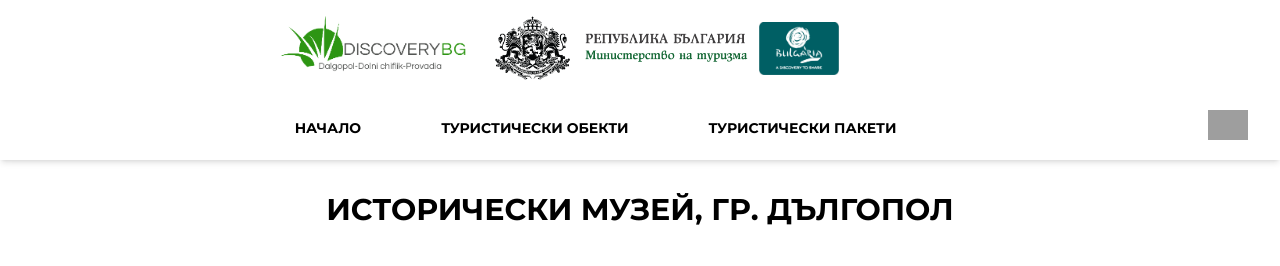
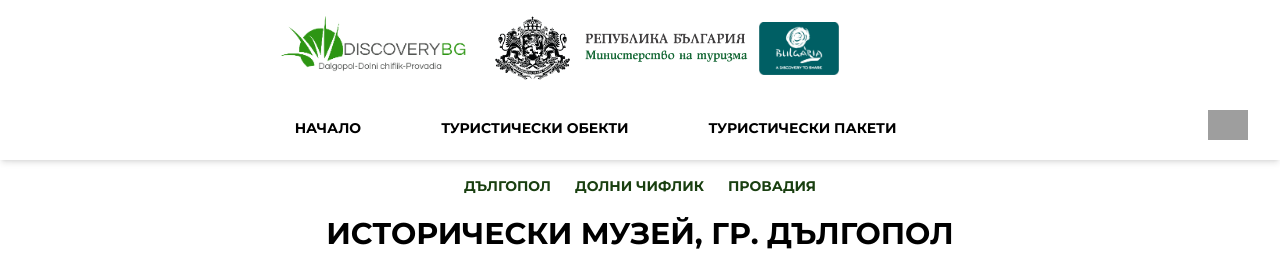
Before and after one commit to lyubomiriliev/DISCOVERYBG-Booking-Website, a React (Vite) app in the folder client/: page /site-details/dalgopol/place1 in a window 1280 px wide. Shown: the top 266 px of the page. Built offline with nearby package versions, Linux system fonts and the light colour scheme; grey boxes are pictures that could not be loaded.

Commit message:
Added breadcrumbs and fixes

```diff
--- /dev/null
+++ b/client/src/components/Breadcrumbs.jsx
@@ -0,0 +1,21 @@
+import { Link } from "react-router-dom";
+
+const Breadcrumbs = () => {
+
+
+    return (
+        <div className='w-full justify-center flex mb-5 gap-6'>
+            <Link to="/location/dalgopol">
+                <p className="text-sm font-body uppercase text-darkGreen font-bold hover:underline">Дългопол</p>
+            </Link>
+            <Link to="/location/dolniChiflik">
+                <p className="text-sm font-body uppercase text-darkGreen font-bold hover:underline">Долни Чифлик</p>
+            </Link>
+            <Link to="/location/provadia">
+                <p className="text-sm font-body uppercase text-darkGreen font-bold hover:underline">Провадия</p>
+            </Link>
+        </div>
+    );
+};
+
+export default Breadcrumbs;
--- a/client/src/components/Header.jsx
+++ b/client/src/components/Header.jsx
@@ -133,7 +133,7 @@ const Header = () => {
                                 {t('header.touristSites')}
                             </h2>
                             {objectsDropdown && (
-                                <div className="absolute flex flex-col space-y-4 pt-4 bg-white shadow-xl px-4 py-4">
+                                <div className="absolute right-0 flex flex-col space-y-4 pt-4 bg-white shadow-xl px-4 py-4">
                                     <Link to="/location/dalgopol">
                                         <h2 className="font-body font-bold uppercase text-black text-sm hover:text-secondary duration-300" onClick={() => setObjectsDropdown(false)}>Дългопол</h2>
                                     </Link>
--- a/client/src/components/TouristSites.jsx
+++ b/client/src/components/TouristSites.jsx
@@ -12,6 +12,8 @@ const TouristSites = () => {
         { key: 'dolniChiflik', logo: dolniChiflikPackages },
         { key: 'provadia', logo: provadiqPackages },
     ]
+
+
 
     return (
 
--- a/client/src/pages/Location.jsx
+++ b/client/src/pages/Location.jsx
@@ -3,6 +3,7 @@ import { Link, useParams } from 'react-router-dom'
 import { manImg } from '../assets'
 import { useTranslation } from 'react-i18next'
 import { touristSites } from '../util'
+import Breadcrumbs from '../components/Breadcrumbs'
 
 const Location = () => {
 
@@ -17,6 +18,8 @@ const Location = () => {
 
     return (
         <div className='max-w-screen-xl flex flex-col mt-28 md:mt-44 mx-auto relative'>
+            <Breadcrumbs />
+
             <div className='flex  justify-center mb-4 md:mb-6'>
                 <h1 className='font-body font-bold text-secondary text-4xl uppercase'>{site.name[i18n.language]}</h1>
             </div>
--- a/client/src/pages/SiteDetails.jsx
+++ b/client/src/pages/SiteDetails.jsx
@@ -7,7 +7,7 @@ import ImageModal from "../components/ImageModal";
 import { LuClipboardList } from "react-icons/lu";
 import { TbArrowGuide } from "react-icons/tb";
 import { IoMdTime } from "react-icons/io";
-import { ImLocation2 } from "react-icons/im";
+import Breadcrumbs from "../components/Breadcrumbs";
 
 const SiteDetails = () => {
 
@@ -67,7 +67,8 @@ const SiteDetails = () => {
     }, [galleryOpen]);
 
     return (
-        <div className="w-full flex flex-col mt-32 md:mt-48 items-center relative">
+        <div className="w-full flex flex-col mt-28 md:mt-44 items-center relative">
+            <Breadcrumbs />
             <h1 className="font-body text-center text-2xl md:text-3xl uppercase font-bold">{placeData.name[i18n.language]}</h1>
             <div className="flex w-full md:max-w-screen-xl mt-10 overflow-x-auto hide-scrollbar md:overflow-x-clip px-5 md:px-0">
                 <div className="flex flex-nowrap space-x-4 md:space-x-10">
```
